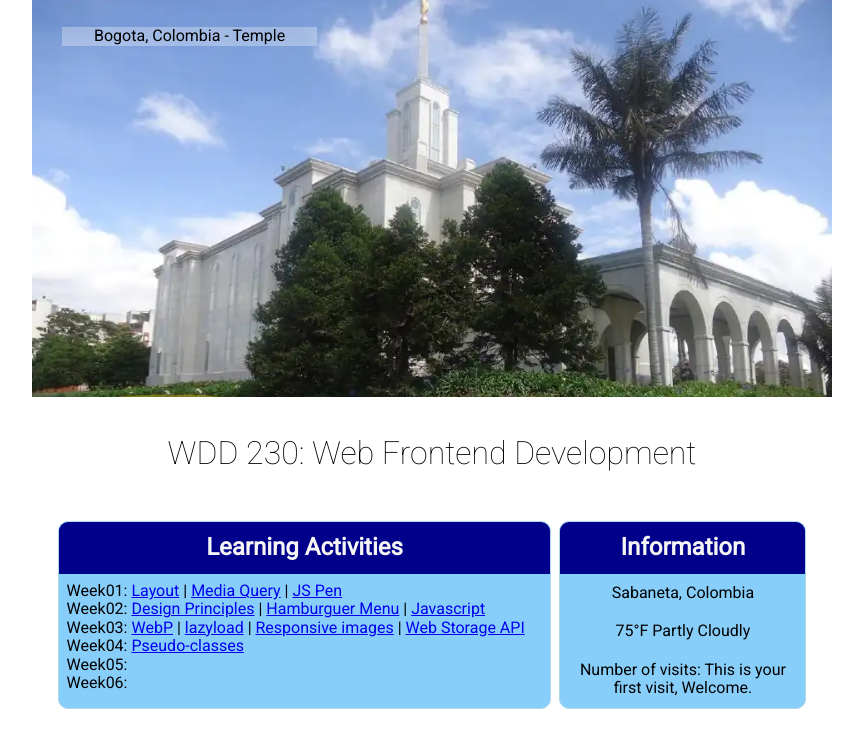
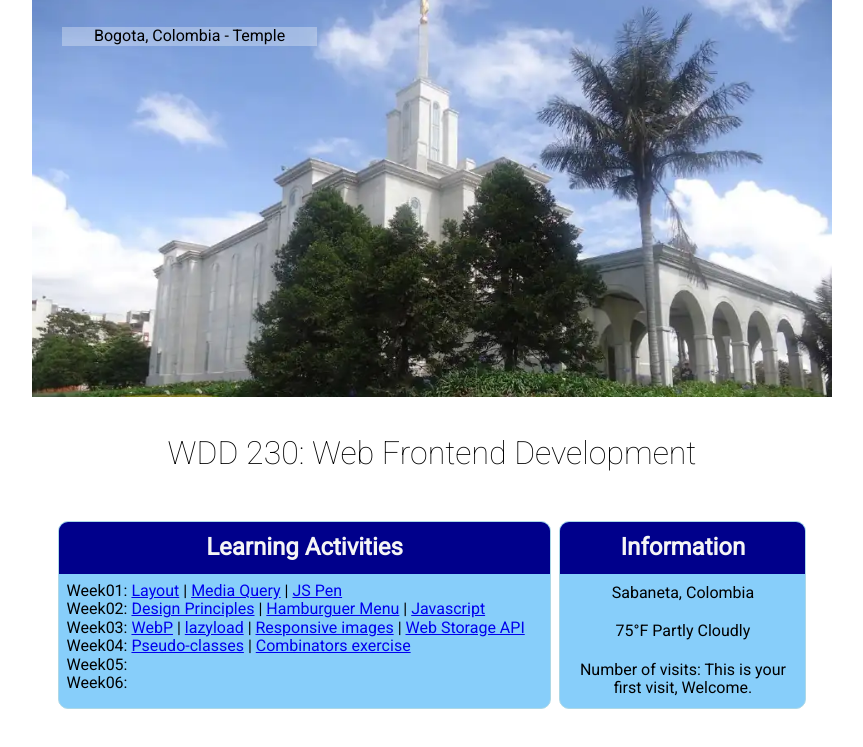
Before and after one commit to vegapw/wdd230, a plain HTML site: page index.html in a window 1280 px wide. Shown: the part 147-894 px from the top of the page, without its empty margins (208-1071 px from the left). Drawn offline with Linux system fonts and the light colour scheme; grey boxes are pictures that could not be loaded.

Commit message:
Combinators exercise

```diff
--- a/index.html
+++ b/index.html
@@ -67,7 +67,8 @@
                                 href="week03/lazyload.html" target="_blank">lazyload</a> | <a
                                 href="week03/responsive-images.html" target="_blank">Responsive images</a> | <a
                                 href="week03/bom.html" target="_blank">Web Storage API</a></li>
-                        <li>Week04: <a href="https://codepen.io/vegafe/pen/QWXbaPb" target="_blank">Pseudo-classes</a>
+                        <li>Week04: <a href="https://codepen.io/vegafe/pen/QWXbaPb" target="_blank">Pseudo-classes</a> |
+                            <a href="images/combinators_exercise.webp" target="_blank">Combinators exercise</a>
                         </li>
                         <li>Week05:</li>
                         <li>Week06:</li>
```
Also changed, not shown: images/combinators_exercise.webp (added).
